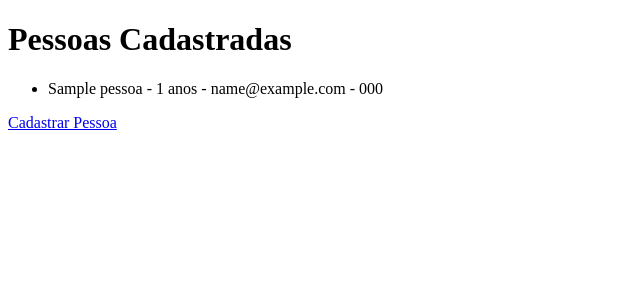
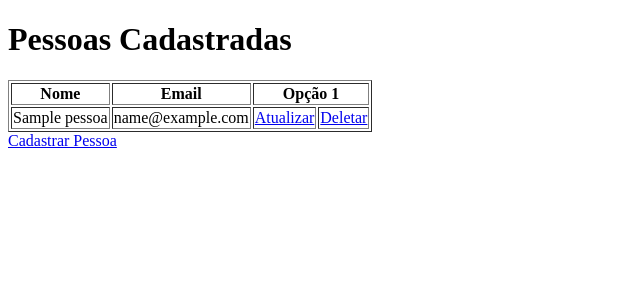
Before and after one commit to rayyxl/projeto-django, a Django app: page /listar_pessoas/ in a window 1280 px wide. Shown: the top 300 px of the page, without its empty margins (0-640 px from the left). Run offline with Django 5.2, Linux system fonts and the light colour scheme; tables that the repository leaves empty hold one stand-in row (values such as "Sample post").

Commit message:
:sparkles: Feat: Criação do CRUD

```diff
--- a/core/templates/criar_pessoa.html
+++ b/core/templates/criar_pessoa.html
@@ -8,11 +8,11 @@
 <body>
     <h1>Formulário de cadastro de Pessoa</h1>
 
-    <form action="{% url 'criar_pessoa' %}" method="POST">
+    <form method="POST">
         {% csrf_token %}
         {{ form.as_p }}
 
-        <input type="submit" value="Cadastrar">
+        <input type="submit" value="Salvar">
     </form>
 </body>
 </html>
--- a/core/templates/listar_pessoas.html
+++ b/core/templates/listar_pessoas.html
@@ -7,11 +7,21 @@
 </head>
 <body>
     <h1>Pessoas Cadastradas</h1>
-    <ul>
+    <table border="1">
+        <tr>
+            <th>Nome</th>
+            <th>Email</th>
+            <th colspan="2">Opção 1</th>
+        </tr>
         {% for pessoa in pessoas %}
-            <li>{{ pessoa.nome }} - {{ pessoa.idade }} anos - {{ pessoa.email }} - {{ pessoa.telefone }}</li>
+        <tr>
+            <td>{{ pessoa.nome }}</td>
+            <td>{{ pessoa.email }}</td>
+            <td><a href="{% url 'atualizar_pessoa' id=pessoa.id %}">Atualizar</a></td>
+            <td><a href="{% url 'deletar_pessoa' id=pessoa.id%}">Deletar</a></td>
+        </tr>
         {% endfor %}
-    </ul>
+    </table>
     <a href="{% url 'criar_pessoa' %}">Cadastrar Pessoa</a>
 </body>
 </html>
--- a/core/urls.py
+++ b/core/urls.py
@@ -5,4 +5,6 @@ urlpatterns = [
     path('', views.home, name='home'),
     path('listar_pessoas/', views.listar_pessoas, name='listar_pessoas'),
     path('criar_pessoa/', views.criar_pessoa, name='criar_pessoa'),
+    path('atualizar_pessoa/<int:id>/', views.atualizar_pessoa, name='atualizar_pessoa'),
+    path('deletar_pessoa/<int:id>/', views.deletar_pessoa, name="deletar_pessoa")
 ]
--- a/core/views.py
+++ b/core/views.py
@@ -20,3 +20,24 @@ def criar_pessoa(request):
         form = PessoaForm()
 
     return render(request, 'criar_pessoa.html', {'form': form})
+
+
+def atualizar_pessoa(request, id):
+    pessoa = Pessoa.objects.get(pk=id)
+
+    if request.method == 'POST':
+        form = PessoaForm(request.POST, instance=pessoa)
+        if form.is_valid():
+            form.save()
+            return redirect('listar_pessoas')
+    else:
+        form = PessoaForm(instance=pessoa)
+
+    return render(request, 'criar_pessoa.html', {'form': form})
+
+def deletar_pessoa(request, id):
+    pessoa = Pessoa.objects.get(pk=id)
+    if request.method == "POST":
+        pessoa.delete()
+        return redirect('listar_pessoas')
+    return render(request, 'confirmar_delete.html', {'pessoa': pessoa})
```
Also changed, not shown: core/templates/confirmar_delete.html (added, +16 -0 lines).
